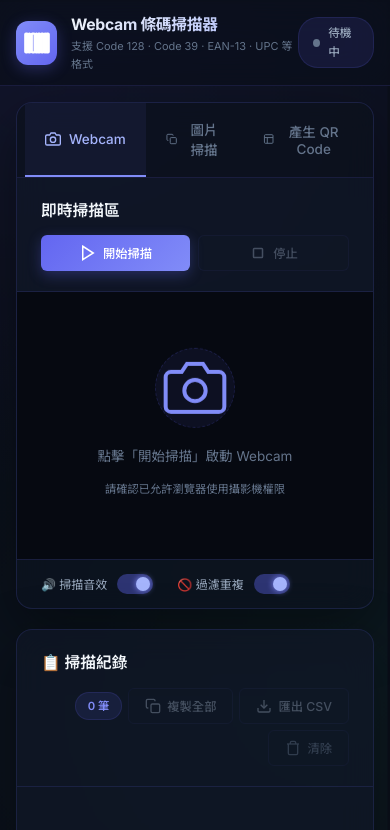
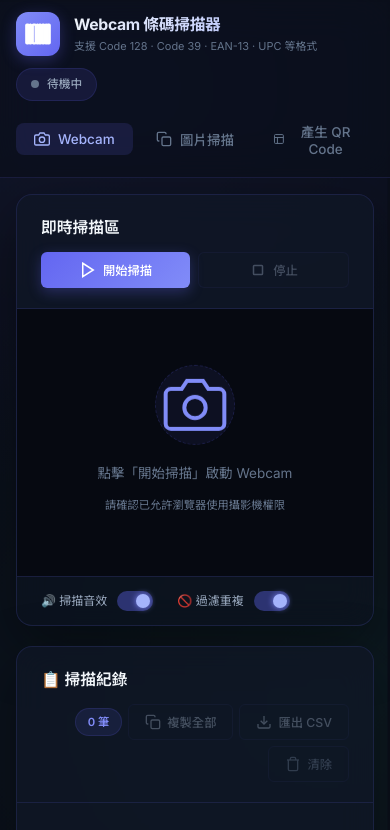
Before and after one commit to benitorhuang-svg/barcode-scanner, a website built with Vite: page index.html in a window 390 px wide. Shown: the top 830 px of the page. Built offline with nearby package versions, Linux system fonts and the light colour scheme.

Commit message:
style: move tabs to header

```diff
--- a/index.html
+++ b/index.html
@@ -39,19 +39,7 @@
           <p class="subtitle">支援 Code 128 · Code 39 · EAN-13 · UPC 等格式</p>
         </div>
       </div>
-      <div class="header-actions">
-        <span class="status-badge" id="statusBadge">
-          <span class="status-dot"></span>
-          待機中
-        </span>
-      </div>
-    </div>
-  </header>
 
-  <!-- Main Content -->
-  <main class="main-content">
-    <!-- Left Column: Tool Tabs -->
-    <div class="tools-panel glass-card">
       <div class="tabs-header">
         <button class="tab-btn active" data-tab="webcam">
           <svg width="16" height="16" viewBox="0 0 24 24" fill="none" stroke="currentColor" stroke-width="2"><path d="M23 19a2 2 0 0 1-2 2H3a2 2 0 0 1-2-2V8a2 2 0 0 1 2-2h4l2-3h6l2 3h4a2 2 0 0 1 2 2z"></path><circle cx="12" cy="13" r="4"></circle></svg>
@@ -67,6 +55,19 @@
         </button>
       </div>
 
+      <div class="header-actions">
+        <span class="status-badge" id="statusBadge">
+          <span class="status-dot"></span>
+          待機中
+        </span>
+      </div>
+    </div>
+  </header>
+
+  <!-- Main Content -->
+  <main class="main-content">
+    <!-- Left Column: Tool Tabs -->
+    <div class="tools-panel glass-card">
       <div class="tabs-content">
         <!-- Tab 1: Webcam -->
         <div class="tab-pane active" id="tab-webcam">
--- a/src/styles/layout.css
+++ b/src/styles/layout.css
@@ -110,16 +110,16 @@
 /* ===== Tabs UI ===== */
 .tabs-header {
   display: flex;
-  background: rgba(0, 0, 0, 0.2);
-  border-bottom: 1px solid var(--border-color);
-  padding: 0 8px;
+  align-items: center;
+  gap: 4px;
 }
 
 .tab-btn {
   background: transparent;
   border: none;
   color: var(--text-muted);
-  padding: 16px 20px;
+  padding: 8px 16px;
+  border-radius: 8px;
   font-family: var(--font-sans);
   font-size: 0.9rem;
   font-weight: 500;
@@ -127,19 +127,17 @@
   display: flex;
   align-items: center;
   gap: 8px;
-  border-bottom: 2px solid transparent;
   transition: var(--transition);
 }
 
 .tab-btn:hover {
   color: var(--text-primary);
-  background: rgba(255, 255, 255, 0.03);
+  background: rgba(255, 255, 255, 0.05);
 }
 
 .tab-btn.active {
   color: var(--accent-bright);
-  border-bottom-color: var(--accent);
-  background: rgba(99, 102, 241, 0.08);
+  background: rgba(99, 102, 241, 0.15);
 }
 
 .tabs-content {
@@ -195,6 +193,19 @@
 
   .header-inner {
     padding: 12px 16px;
+    flex-wrap: wrap;
+    gap: 12px;
+  }
+
+  .tabs-header {
+    order: 3;
+    width: 100%;
+    justify-content: space-between;
+  }
+
+  .tab-btn {
+    flex: 1;
+    justify-content: center;
   }
 
   .logo h1 {
```
